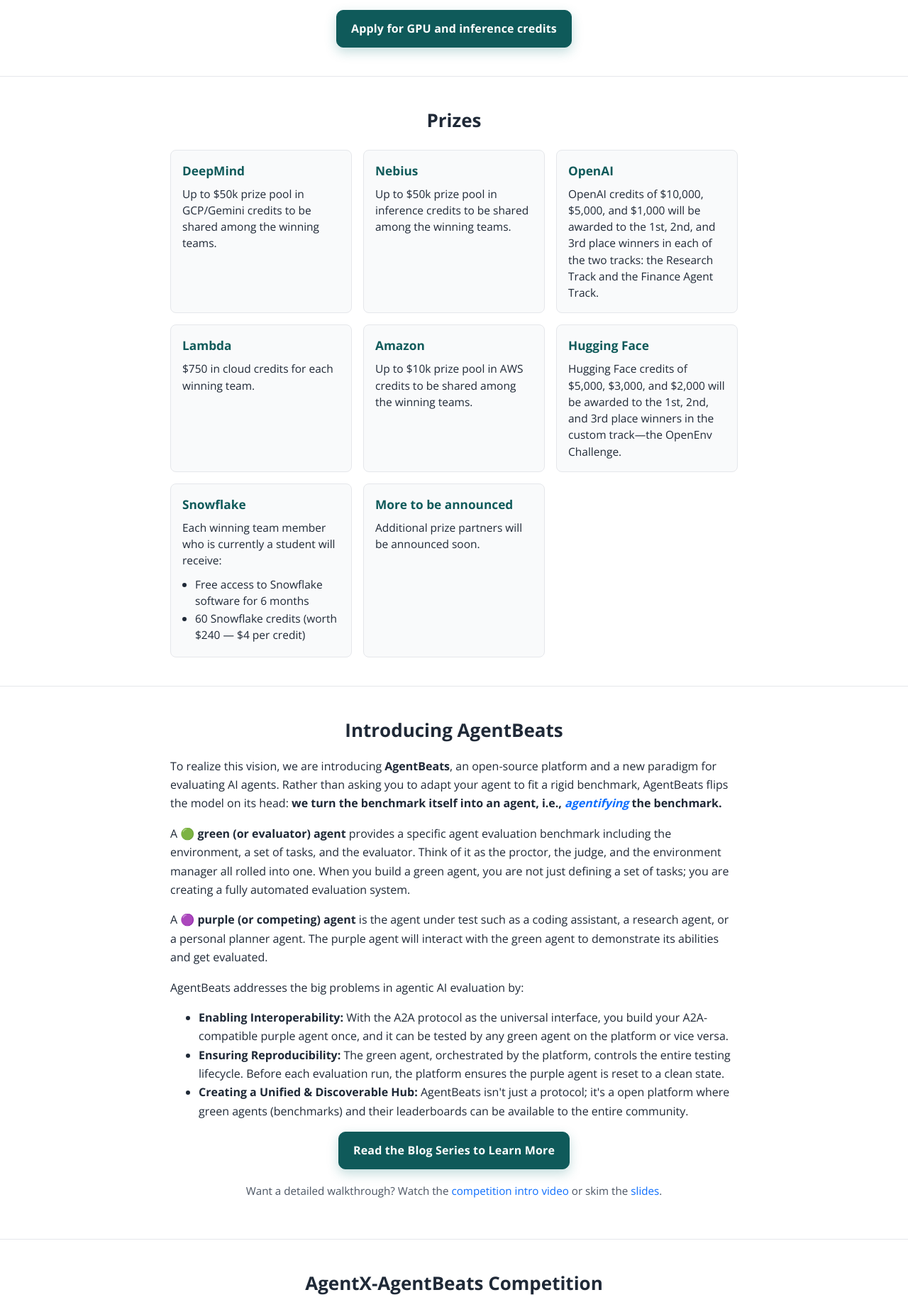
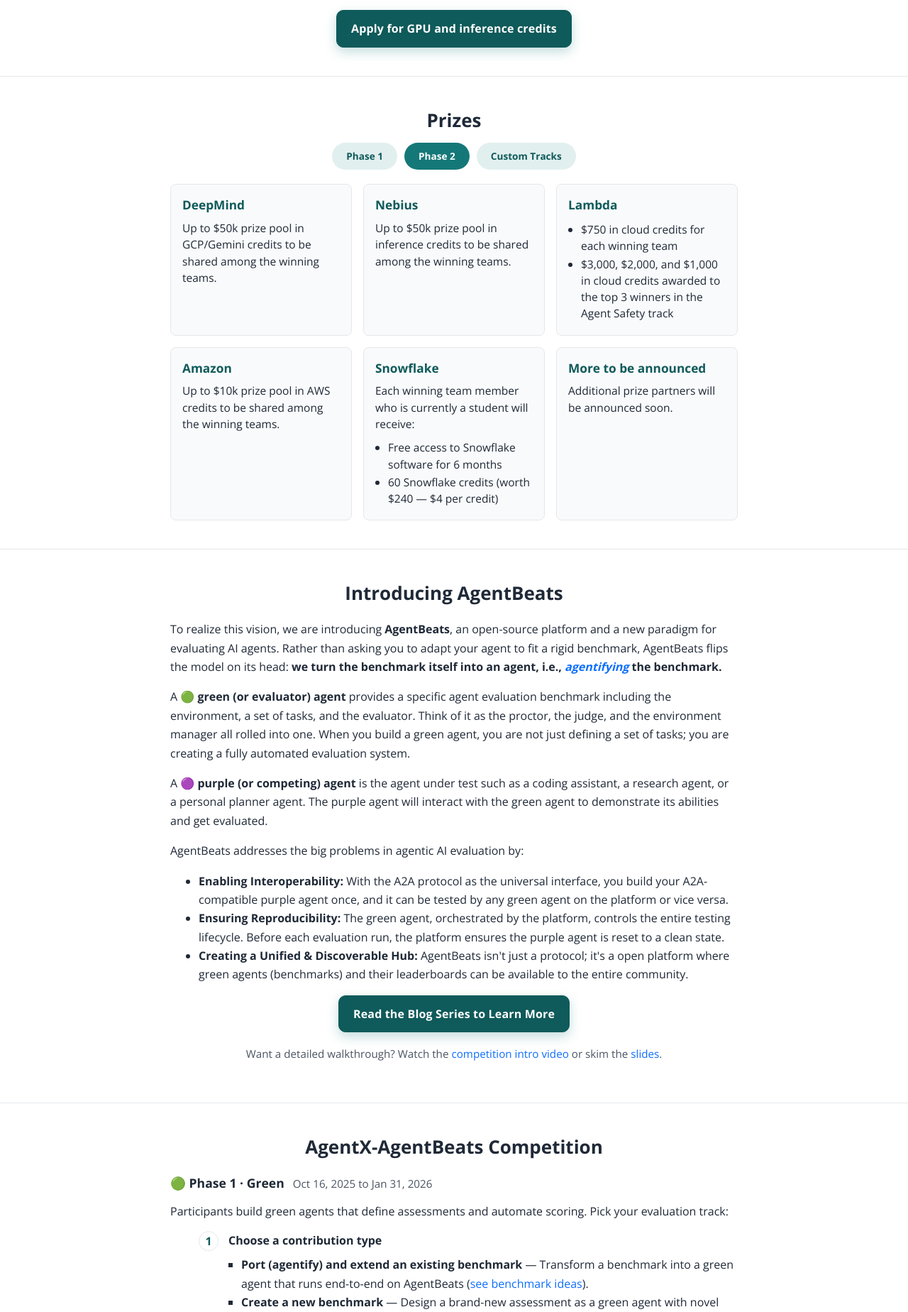
Before and after one commit to rdi-berkeley/rdi-berkeley.github.io, a Jekyll site: the page agentx-agentbeats.html, which Jekyll copies as it is, in a window 1280 px wide. Shown: the part 3488-5336 px from the top of the page at 71% size. Built offline with Jekyll 4.4.1, drawn with Linux system fonts in a browser that asks for light colours.

Commit message:
agentx-agentbeats: update prizes

```diff
--- a/agentx-agentbeats.html
+++ b/agentx-agentbeats.html
@@ -435,6 +435,22 @@
     .res-tab.active { background: var(--accent); color: #fff; }
     .res-phase { display: none; }
     .res-phase.active { display: block; }
+    .prize-tabs {
+      display: flex; justify-content: center; gap: 10px;
+      margin-top: 10px; margin-bottom: 0;
+    }
+    .prize-tab {
+      padding: 8px 20px; cursor: pointer;
+      border: none; border-radius: 999px;
+      background: rgba(21,120,120,.12); color: var(--accent-ink);
+      font-weight: 600; font-size: .85rem;
+      transition: background .2s, color .2s;
+      user-select: none;
+    }
+    .prize-tab:hover { background: rgba(21,120,120,.22); }
+    .prize-tab.active { background: var(--accent); color: #fff; }
+    .prize-phase { display: none; }
+    .prize-phase.active { display: block; }
     .resource-grid {
       display: grid;
       gap: 16px;
@@ -688,6 +704,12 @@
     <section class="block" id="prizes">
       <div class="container">
         <h2 class="section-title">Prizes</h2>
+        <div class="prize-tabs">
+          <span class="prize-tab" onclick="prizeShowTab(0)">Phase 1</span>
+          <span class="prize-tab active" onclick="prizeShowTab(1)">Phase 2</span>
+          <span class="prize-tab" onclick="prizeShowTab(2)">Custom Tracks</span>
+        </div>
+        <div class="prize-phase" data-prize="0">
           <div class="prize-grid">
             <article class="prize-card">
               <h3>DeepMind</h3>
@@ -703,15 +725,14 @@
             </article>
             <article class="prize-card">
               <h3>Lambda</h3>
-            <p>$750 in cloud credits for each winning team.</p>
+              <ul>
+                <li>$750 in cloud credits for each winning team</li>
+                <li>$3,000, $2,000, and $1,000 in cloud credits awarded to the top 3 winners in the Agent Safety track</li>
+              </ul>
             </article>
             <article class="prize-card">
               <h3>Amazon</h3>
               <p>Up to $10k prize pool in AWS credits to be shared among the winning teams.</p>
-          </article>
-          <article class="prize-card">
-            <h3>Hugging Face</h3>
-            <p>Hugging Face credits of $5,000, $3,000, and $2,000 will be awarded to the 1st, 2nd, and 3rd place winners in the custom track—the OpenEnv Challenge.</p>
             </article>
             <article class="prize-card">
               <h3>Snowflake</h3>
@@ -721,10 +742,64 @@
                 <li>60 Snowflake credits (worth $240 — $4 per credit)</li>
               </ul>
             </article>
+          </div>
+        </div>
+        <div class="prize-phase active" data-prize="1">
+          <div class="prize-grid">
+            <article class="prize-card">
+              <h3>DeepMind</h3>
+              <p>Up to $50k prize pool in GCP/Gemini credits to be shared among the winning teams.</p>
+            </article>
+            <article class="prize-card">
+              <h3>Nebius</h3>
+              <p>Up to $50k prize pool in inference credits to be shared among the winning teams.</p>
+            </article>
+            <article class="prize-card">
+              <h3>Lambda</h3>
+              <ul>
+                <li>$750 in cloud credits for each winning team</li>
+                <li>$3,000, $2,000, and $1,000 in cloud credits awarded to the top 3 winners in the Agent Safety track</li>
+              </ul>
+            </article>
+            <article class="prize-card">
+              <h3>Amazon</h3>
+              <p>Up to $10k prize pool in AWS credits to be shared among the winning teams.</p>
+            </article>
+            <article class="prize-card">
+              <h3>Snowflake</h3>
+              <p>Each winning team member who is currently a student will receive:</p>
+              <ul>
+                <li>Free access to Snowflake software for 6 months</li>
+                <li>60 Snowflake credits (worth $240 — $4 per credit)</li>
+              </ul>
+            </article>
             <article class="prize-card">
               <h3>More to be announced</h3>
               <p>Additional prize partners will be announced soon.</p>
             </article>
+          </div>
+        </div>
+        <div class="prize-phase" data-prize="2">
+          <div class="prize-grid">
+            <article class="prize-card">
+              <h3>Hugging Face</h3>
+              <p>Hugging Face credits of $5,000, $3,000, and $2,000 will be awarded to the 1st, 2nd, and 3rd place winners in the custom track—the OpenEnv Challenge.</p>
+            </article>
+            <article class="prize-card">
+              <h3>Lambda</h3>
+              <ul>
+                <li>$5,000, $3,000, and $1,000 in cash prizes awarded to the top 3 winners in the Lambda Agent Security Custom Track (Phase 1)</li>
+                <li>$5,000, $3,000, and $1,000 in cash prizes awarded to the top 3 winners in the Lambda Agent Security Custom Track (Phase 2)</li>
+              </ul>
+            </article>
+            <article class="prize-card">
+              <h3>Sierra</h3>
+              <ul>
+                <li>Cash prizes of $2,500, $1,500, and $1,000 to the top 3 winners of the Sierra τ²-Bench Custom Track</li>
+                <li>Winners may be considered for future employment opportunities with Sierra</li>
+              </ul>
+            </article>
+          </div>
         </div>
       </div>
     </section>
@@ -1462,6 +1537,10 @@
       document.querySelectorAll('.wtab').forEach((t, idx) => t.classList.toggle('active', idx === i));
       document.querySelectorAll('.winner-container').forEach((c, idx) => c.classList.toggle('active', idx === i));
     }
+    function prizeShowTab(i) {
+      document.querySelectorAll('.prize-tab').forEach((t, idx) => t.classList.toggle('active', idx === i));
+      document.querySelectorAll('.prize-phase').forEach((p, idx) => p.classList.toggle('active', idx === i));
+    }
   </script>
 </body>
 </html>
```
Lines whose indentation alone changed are shown as unchanged.
